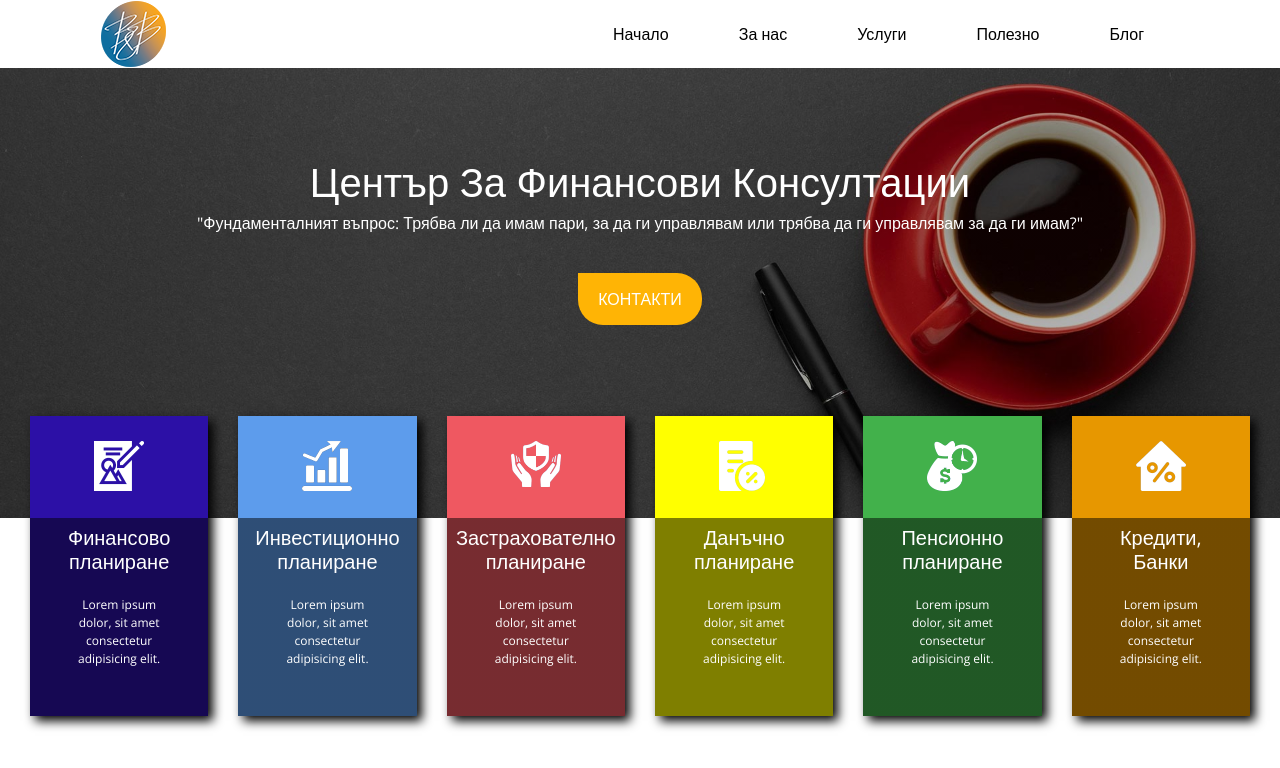
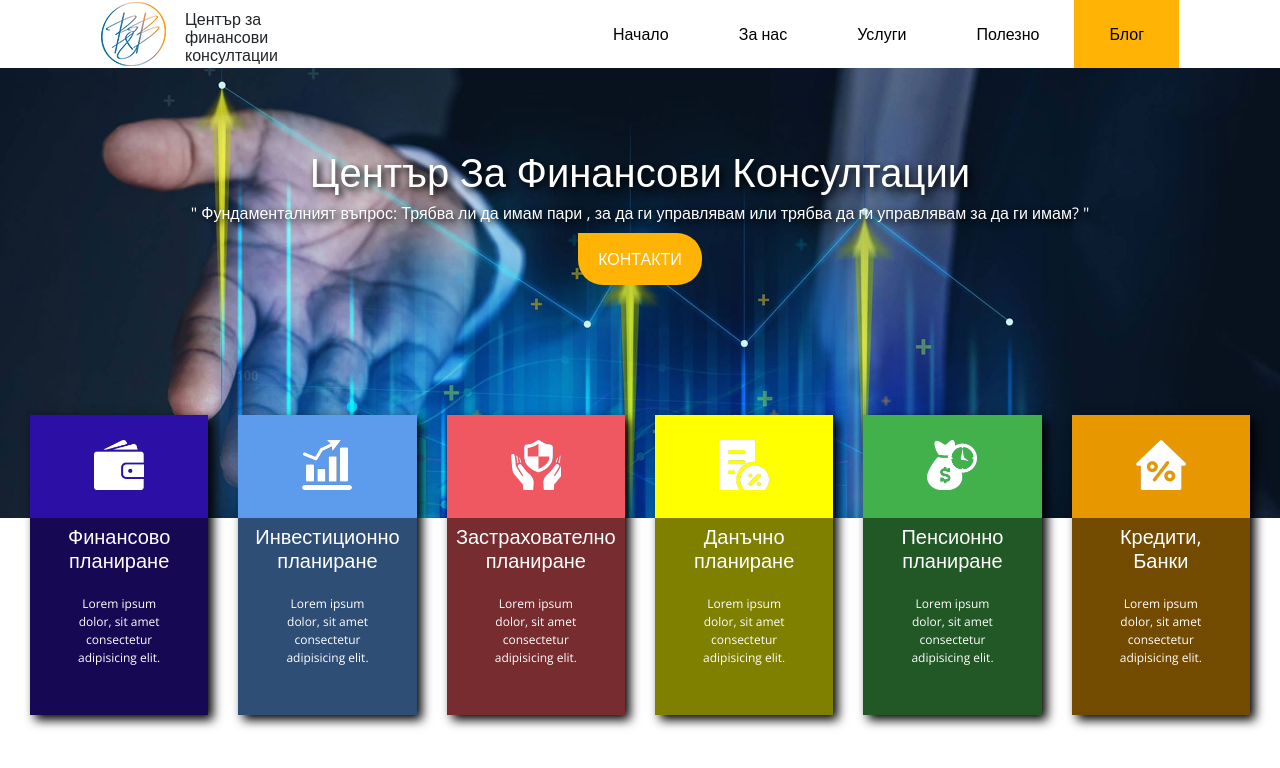
Before and after one commit to aspalogosa/bb-consult, a plain HTML site: page index.html in a window 1280 px wide. Drawn offline with nearby package versions, Linux system fonts and the light colour scheme.

Commit message:
items-fixed

```diff
--- a/index.html
+++ b/index.html
@@ -19,18 +19,15 @@
             <div class="row">
                 <div class="col">
                     <nav class="navbar navbar-expand-lg navbar-light bg-white">
-                        <!-- <a class="navbar-brand" href="#"><img class="img-fluid" src="./resources/images/common/logo.png" alt="logo"></a>
-                        <a class="navbar-brand" href="#"><img class="img-fluid" src="./resources/images/common/logo-temp/01.png" alt="logo"></a>
-                        <a class="navbar-brand" href="#"><img class="img-fluid" src="./resources/images/common/logo-temp/02.png" alt="logo"></a> -->
-                        <a class="navbar-brand" href="#"><img class="img-fluid" src="./resources/images/common/logo-temp/03.png" alt="logo"></a>
-                        <!-- <span class="info-logo">Център за финансови консултации</span> -->
+                        <a class="navbar-brand" href="#"><img class="img-fluid" src="./resources/images/common/logo-temp/02.png" alt="logo"></a>
+                        <span class="info-logo">Център за финансови консултации</span>
                         <button class="navbar-toggler" type="button" data-toggle="collapse" data-target="#navbarNav" aria-controls="navbarNav" aria-expanded="false" aria-label="Toggle navigation">
                           <span class="navbar-toggler-icon"></span>
                         </button>
                         <div class="collapse navbar-collapse" id="navbarNav">
                             <ul class="navbar-nav ml-auto">
                                 <li class="nav-item active">
-                                    <a class="nav-link" href="#">Начало <span class="sr-only">(current)</span></a>
+                                    <a class="nav-link" href="#">Начало</a>
                                 </li>
                                 <li class="nav-item">
                                     <a class="nav-link" href="#">За нас</a>
@@ -42,7 +39,7 @@
                                     <a class="nav-link" href="#">Полезно</a>
                                 </li>
                                 <li class="nav-item">
-                                    <a class="nav-link" href="#">Блог</a>
+                                    <a class="nav-link blog" href="#">Блог</a>
                                 </li>
 
                             </ul>
@@ -55,19 +52,19 @@
     </header>
 
     <main>
-        <div class="bg container-fluid" style="background-image:linear-gradient(rgba(0, 0, 0, 0.3), rgba(0, 0, 0, 0.3)),url('./resources/images/home/coffee.jpg')">
+        <div class="bg container-fluid" style="background-image:linear-gradient(rgba(0, 0, 0, 0), rgba(0, 0, 0, 0)),url('./resources/images/home/hand-bg.jpg')">
             <h1>Център За Финансови Консултации </h1>
-            <h6>"Фундаменталният въпрос: Трябва ли да имам пари, за да ги управлявам или трябва да ги управлявам за да ги имам?"</h6>
+            <h6>" Фундаменталният въпрос: Трябва ли да имам пари , за да ги управлявам или трябва да ги управлявам за да ги имам? "</h6>
             <div class="contact">
                 <a href="#">КОНТАКТИ</a>
             </div>
             <div class="section-items">
                 <div class="container-fluid">
                     <div class="row">
-                        <div class="col-12 col-md-6 col-lg-4 col-xl-2 section-item">
-                            <div style="background:#2c10a6;" class="item-box">
+                        <div class="col-12 col-md-6 col-lg-4 col-xl-2">
+                            <div style="background:#2c10a6;" class="item-box" onclick="location.href='#'">
                                 <div class="overlay-item"></div>
-                                <div class="item-icon" style="background-image:url('./resources/images/home/financial-plannnig.png')"></div>
+                                <div class="item-icon" style="background-image:url('./resources/images/home/wallet-finansovo-planirane.png')"></div>
                                 <h3>
                                     Финансово планиране
                                 </h3>
@@ -75,7 +72,7 @@
                             </div>
                         </div>
                         <div class="col-12 col-md-6 col-lg-4 col-xl-2 section-item">
-                            <div style="background:#5d9cec;" class="item-box">
+                            <div style="background:#5d9cec;" class="item-box" onclick="location.href='#'">
                                 <div class="overlay-item"></div>
                                 <div class="item-icon" style="background-image:url('./resources/images/home/investment-planning.png')"></div>
                                 <h3>
@@ -85,7 +82,7 @@
                             </div>
                         </div>
                         <div class="col-12 col-md-6 col-lg-4 col-xl-2 section-item">
-                            <div style="background:#ef5861;" class="item-box">
+                            <div style="background:#ef5861;" class="item-box" onclick="location.href='#'">
                                 <div class="overlay-item"></div>
                                 <div class="item-icon" style="background-image:url('./resources/images/home/insurance-planning.png')"></div>
                                 <h3>
@@ -95,7 +92,7 @@
                             </div>
                         </div>
                         <div class="col-12 col-md-6 col-lg-4 col-xl-2 section-item">
-                            <div style="background:yellow;" class="item-box">
+                            <div style="background:yellow;" class="item-box" onclick="location.href='#'">
                                 <div class="overlay-item"></div>
                                 <div class="item-icon" style="background-image:url('./resources/images/home/tax-planning.png')"></div>
                                 <h3>
@@ -105,7 +102,7 @@
                             </div>
                         </div>
                         <div class="col-12 col-md-6 col-lg-4 col-xl-2 section-item">
-                            <div style="background:#42b14b;" class="item-box">
+                            <div style="background:#42b14b;" class="item-box" onclick="location.href='#'">
                                 <div class="overlay-item"></div>
                                 <div class="item-icon" style="background-image:url('./resources/images/home/pension-planning.png')"></div>
                                 <h3>
@@ -115,7 +112,7 @@
                             </div>
                         </div>
                         <div class="col-12 col-md-6 col-lg-4 col-xl-2 section-item">
-                            <div style="background:#e79700;" class="item-box">
+                            <div style="background:#e79700;" class="item-box" onclick="location.href='#'">
                                 <div class="overlay-item"></div>
                                 <div class="item-icon" style="background-image:url('./resources/images/home/credits-banks.png')"></div>
                                 <h3>
@@ -130,11 +127,9 @@
             </div>
         </div>
     </main>
-
-
-    <script src="https://code.jquery.com/jquery-3.5.1.slim.min.js" integrity="sha384-DfXdz2htPH0lsSSs5nCTpuj/zy4C+OGpamoFVy38MVBnE+IbbVYUew+OrCXaRkfj" crossorigin="anonymous"></script>
-    <script src="https://cdn.jsdelivr.net/npm/popper.js@1.16.1/dist/umd/popper.min.js" integrity="sha384-9/reFTGAW83EW2RDu2S0VKaIzap3H66lZH81PoYlFhbGU+6BZp6G7niu735Sk7lN" crossorigin="anonymous"></script>
-    <script src="https://cdn.jsdelivr.net/npm/bootstrap@4.5.3/dist/js/bootstrap.min.js" integrity="sha384-w1Q4orYjBQndcko6MimVbzY0tgp4pWB4lZ7lr30WKz0vr/aWKhXdBNmNb5D92v7s" crossorigin="anonymous"></script>
+    <script src="https://code.jquery.com/jquery-3.5.1.slim.min.js " integrity="sha384-DfXdz2htPH0lsSSs5nCTpuj/zy4C+OGpamoFVy38MVBnE+IbbVYUew+OrCXaRkfj " crossorigin="anonymous "></script>
+    <script src="https://cdn.jsdelivr.net/npm/popper.js@1.16.1/dist/umd/popper.min.js " integrity="sha384-9/reFTGAW83EW2RDu2S0VKaIzap3H66lZH81PoYlFhbGU+6BZp6G7niu735Sk7lN " crossorigin="anonymous "></script>
+    <script src="https://cdn.jsdelivr.net/npm/bootstrap@4.5.3/dist/js/bootstrap.min.js " integrity="sha384-w1Q4orYjBQndcko6MimVbzY0tgp4pWB4lZ7lr30WKz0vr/aWKhXdBNmNb5D92v7s " crossorigin="anonymous "></script>
 </body>
 
 </html>
--- a/styles/main.scss
+++ b/styles/main.scss
@@ -1,6 +1,6 @@
 // Variables
 $primary-color: black;
-$secondary-color:white;
+$secondary-color: white;
 // Extends
 %background-primary {
     background-repeat: no-repeat;
@@ -28,14 +28,14 @@ $secondary-color:white;
     top: 25px;
     left: 50%;
     transform: translateX(-50%);
-    background-size: contain;
-    z-index: 10;
+    background-size: cover;
+    // z-index: 10;
     background-repeat: no-repeat;
 }
 
 // Selectors
 body {
-    font-family: 'Open Sans', sans-serif;
+    font-family: "Open Sans", sans-serif;
 }
 
 .navbar {
@@ -58,24 +58,27 @@ body {
     li {
         a {
             position: relative;
-            padding: 22px 35px!important;
+            padding: 22px 35px !important;
             transition-duration: 0.3s;
-            color: black!important;
+            color: black !important;
             &:hover {
                 background: #ffb607;
-                color: white!important;
+                color: white !important;
                 transition-duration: 0.3s;
             }
             &:hover::before {
                 position: absolute;
                 top: 0px;
                 left: 0px;
-                content: '';
+                content: "";
                 width: 100%;
                 background: #cf8f09;
                 border: 2px solid #cf8f09;
             }
         }
+    }
+    a.blog {
+        background: #ffb405 !important;
     }
 }
 
@@ -87,31 +90,36 @@ main {
         height: 450px;
         h1 {
             @extend %heading-primary;
-            padding-top: 90px;
+            padding-top: 80px;
+            color: white;
+            text-shadow: 3px 3px 7px black;
         }
         h3 {
+            // padding-top: 100px;
             font-size: 20px;
         }
         h6 {
             color: $secondary-color;
             text-align: center;
             margin-bottom: 0px;
-            padding-bottom: 30px;
+            padding-bottom: 0px;
+            text-shadow: 3px 3px 7px black;
         }
         span {
             font-size: 12px;
         }
         .section-items {
             color: white;
-            padding-bottom: 30px;
+            // padding-bottom: 40px;
             .col-12 {
                 text-align: center;
             }
             .item-box {
                 position: relative;
-                padding-bottom: 30px!important;
+                padding: 30px 10px !important;
                 height: 300px;
                 box-shadow: 5px 5px 10px black;
+                cursor: pointer;
                 h3 {
                     position: absolute;
                     top: 110px;
@@ -125,12 +133,14 @@ main {
                     transform: translateX(-50%);
                 }
                 .overlay-item {
-                    background-image: linear-gradient(rgba(0, 0, 0, 0.5), rgba(0, 0, 0, 0.5));
+                    background-image: linear-gradient( rgba(0, 0, 0, 0.5), rgba(0, 0, 0, 0.5));
                     position: absolute;
-                    top: 102px;
+                    // width: 100%;
+                    // height: 66%;
+                    bottom: 0px;
                     left: 0px;
-                    width: 100%;
-                    height: 66%;
+                    right: 0px;
+                    top: 103px;
                 }
                 .item-icon {
                     @extend %item-icons;
@@ -141,7 +151,7 @@ main {
             display: flex;
             justify-content: center;
             padding-top: 10px;
-            padding-bottom: 91px;
+            padding-bottom: 130px;
             a {
                 text-decoration: none;
                 background: #ffb405;
@@ -157,11 +167,19 @@ main {
             }
         }
     }
+    .test {}
 }
 
 // Querries
+// LG
+@media (max-width: 1199.98px) {
+    .item-box {
+        margin-bottom: 20px;
+    }
+}
+
 // MD
-@media (max-width: 991.8px) {
+@media (max-width: 991.98px) {
     .navbar {
         li {
             a {
@@ -172,4 +190,27 @@ main {
             margin-top: 20px;
         }
     }
+    .section-items {
+        margin-top: -20px !important;
+    }
 }
+
+// SM
+@media (max-width: 767.98px) {
+    h1 {
+        font-size: 24px;
+    }
+    h6 {
+        font-size: 14px;
+    }
+    .contact {
+        padding-bottom: 155px !important;
+    }
+}
+
+// XS
+@media (max-width: 575.98px) {
+    .contact {
+        padding-bottom: 155px !important;
+    }
+}
```
Also changed, not shown: resources/images/home/hand-bg.jpg (added), resources/images/home/hand.jpg (added), resources/images/home/notepad.jpg (added), resources/images/home/origin.jpg (added), resources/images/home/tablet.jpg (added), resources/images/home/wallet-finansovo-planirane.png (added), resources/images/home/wallet.png (added), styles/main.css, 1 other file.
